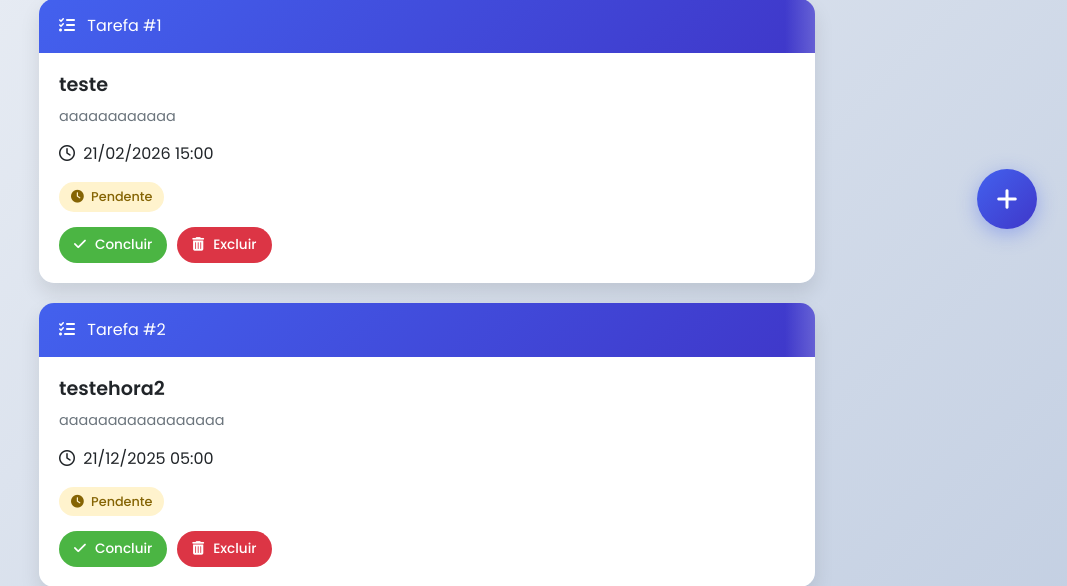
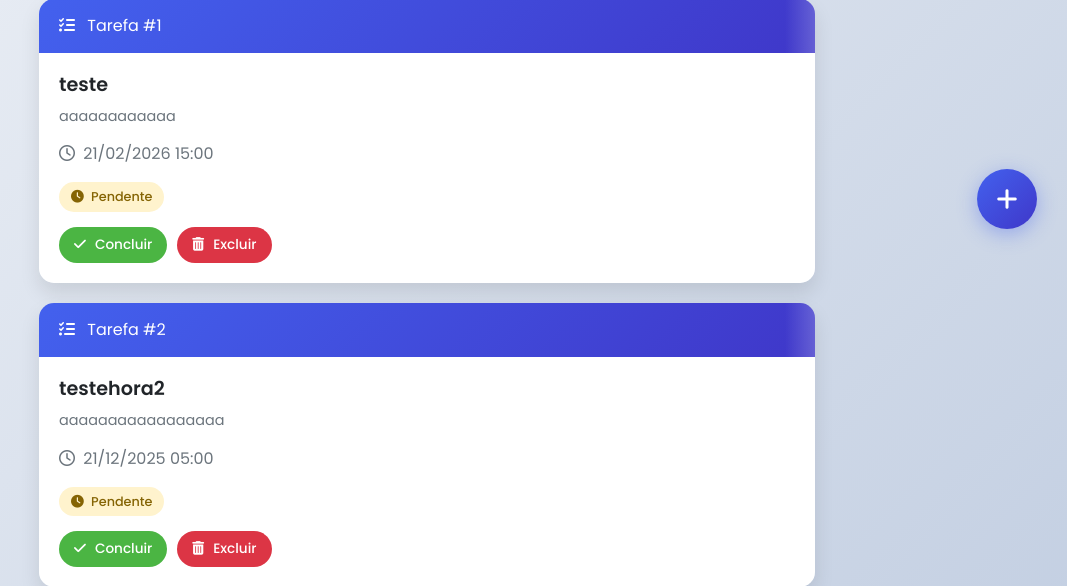
Before and after one commit to samukabw/Testedesoftware, a Django app: page / in a window 1280 px wide. Shown: the part 541-1127 px from the top of the page, without its empty margins (213-1280 px from the left). Run offline with Django 4.2, Linux system fonts and the light colour scheme; data comes from the database, SQL or seed files in the repository.

Commit message:
Update style.css

```diff
--- a/projetodjango/app/static/css/style.css
+++ b/projetodjango/app/static/css/style.css
@@ -433,3 +433,33 @@
     .task-card {
       animation: fadeIn 0.5s ease forwards;
     }
+
+    /* Estilos para datas no modo claro */
+.task-date {
+  color: #6c757d;
+}
+
+.task-datetime {
+  color: #6c757d;
+}
+
+.task-datetime i {
+  color: #6c757d;
+}
+
+/* Estilos para datas no modo escuro */
+.dark-mode .task-date,
+.dark-mode .task-datetime {
+  color: var(--dark-secondary-text);
+}
+
+.dark-mode .task-datetime i {
+  color: var(--dark-secondary-text);
+}
+
+/* Transições suaves para modo escuro */
+.task-date,
+.task-datetime,
+.task-datetime i {
+  transition: color 0.3s ease;
+}
```
